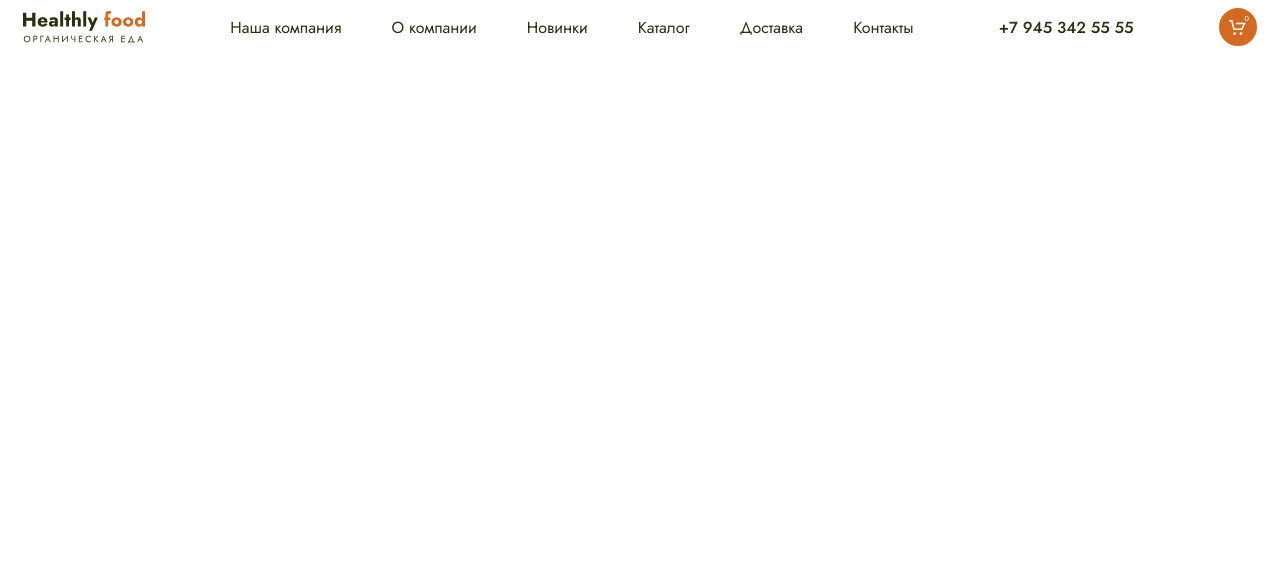
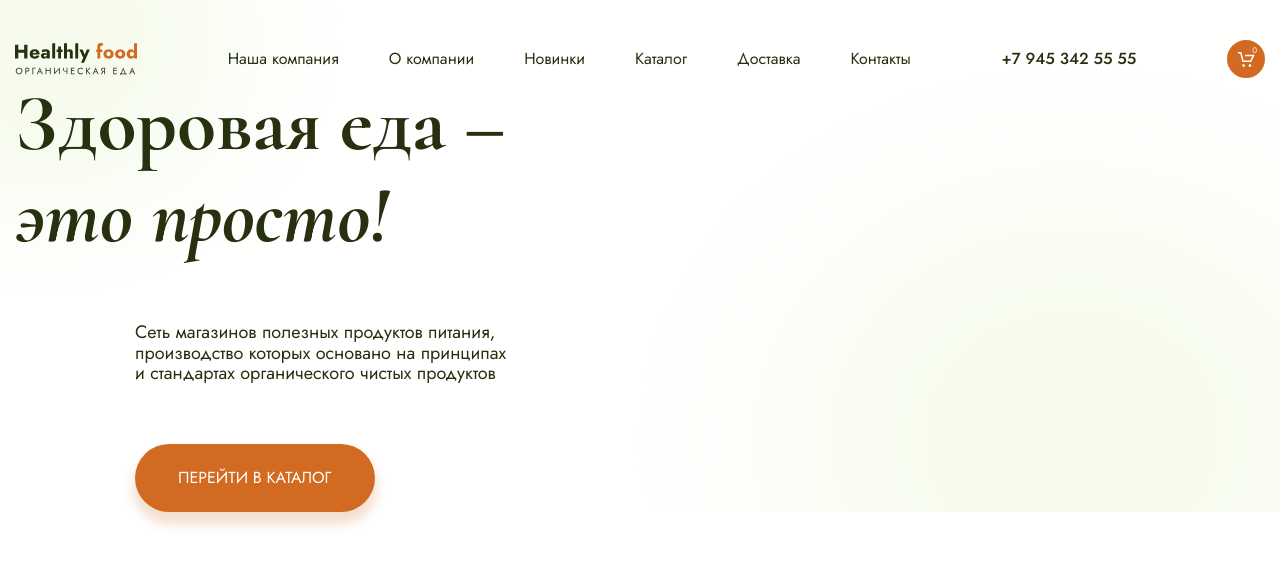
Before and after one commit to alexchennl/Module02-Shop, a website built with webpack: page src/index.html in a window 1280 px wide. Built offline with nearby package versions, Linux system fonts and the light colour scheme.

Commit message:
add first block

```diff
--- a/package.json
+++ b/package.json
@@ -15,6 +15,7 @@
   "dependencies": {
     "css-loader": "^6.5.1",
     "html-webpack-plugin": "^5.5.0",
+    "normalize.css": "^8.0.1",
     "sass": "^1.49.0",
     "sass-loader": "^12.4.0",
     "style-loader": "^3.3.1"
--- a/src/index.html
+++ b/src/index.html
@@ -37,6 +37,22 @@
                 <span class="header__counter">0</span>
             </button>
         </header>
+        <div class="container">
+            <div class="main__text">
+                <h1 class="title title_block">
+                    Здоровая еда &ndash;
+                    <span class="title__span">это просто!</span>
+                </h1>
+            </div>
+            <div class="main__item">
+                <p class="description description_size-s">
+                    Сеть магазинов полезных продуктов питания, производство которых основано на&nbsp;принципах и стандартах органического чистых продуктов
+                </p>
+                <div class="main__link">
+                    <a href="#" class="link">Перейти в каталог</a>
+                </div>
+            </div>
+        </div>
     </div>
 </body>
 </html>
--- a/src/index.js
+++ b/src/index.js
@@ -1 +1,2 @@
-import './styles/main.scss'
+import 'normalize.css'
+import './styles/main.scss';
--- a/src/styles/main.scss
+++ b/src/styles/main.scss
@@ -13,12 +13,12 @@ html {
 body {
     font-size: 1.6rem;
     font-family: $font-jost;
+    color: $green;
 }
 .header {
     max-width: 1440px;
     margin: 0 auto;
-    padding-right: 15px;
-    padding-left: 15px;
+    padding: 4rem 15px 0 15px;
     display: flex;
     justify-content: space-between;
     align-items: center;
@@ -30,7 +30,6 @@ body {
         gap: 5rem;
     }
     &__link {
-        font-size: 1.6rem;
         color: $green;
         text-decoration: none;
         &:hover {
@@ -38,7 +37,6 @@ body {
         }
     }
     &__tel {
-        font-size: 1.6rem;
         color: $green;
         font-weight: 500;
         text-decoration: none;
@@ -79,3 +77,52 @@ body {
     width: 12.2rem;
     height: 3.2rem;
 }
+.container {
+    max-width: 1440px;
+    margin: 0 auto;
+    padding-right: 15px;
+    padding-left: 15px;
+}
+.main {
+    background-image: url(../images/main.png);
+    background-size: cover;
+    background-position-x: center;
+    &__item {
+        margin-left: 12rem;
+        max-width: 378px;
+        margin-top: 6rem;
+    }
+    &__link {
+        margin-top: 6rem;
+    }
+}
+.title {
+    margin: 0;
+    font-family: $font-cormorant;
+    font-weight: 700;
+    font-size: 8rem;
+    &__span {
+        font-style: italic;
+    }
+    &_block {
+        .title__span {
+            display: block;
+        }
+    }
+}
+.description {
+    margin: 0;
+    &_size-s {
+        font-size: 1.8rem;
+    }
+}
+.link {
+    color: $white;
+    text-transform: uppercase;
+    padding: 2.5rem 4.3rem;
+    background-color: $orange;
+    box-shadow: 0px 1rem 1.1rem .2rem rgba(207, 92, 13, 0.2);
+    text-decoration: none;
+    border-radius: 3.8rem;
+    display: inline-block;
+}
```
Also changed, not shown: dist/index.html, dist/styles/main.css, src/images/main.png (added), 1 other file.
